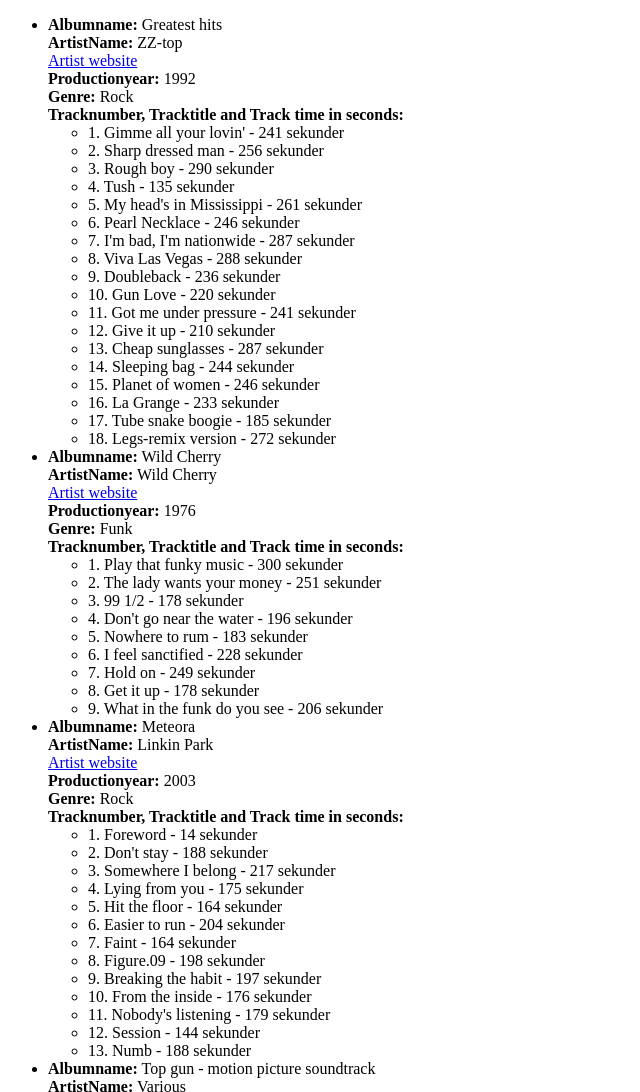
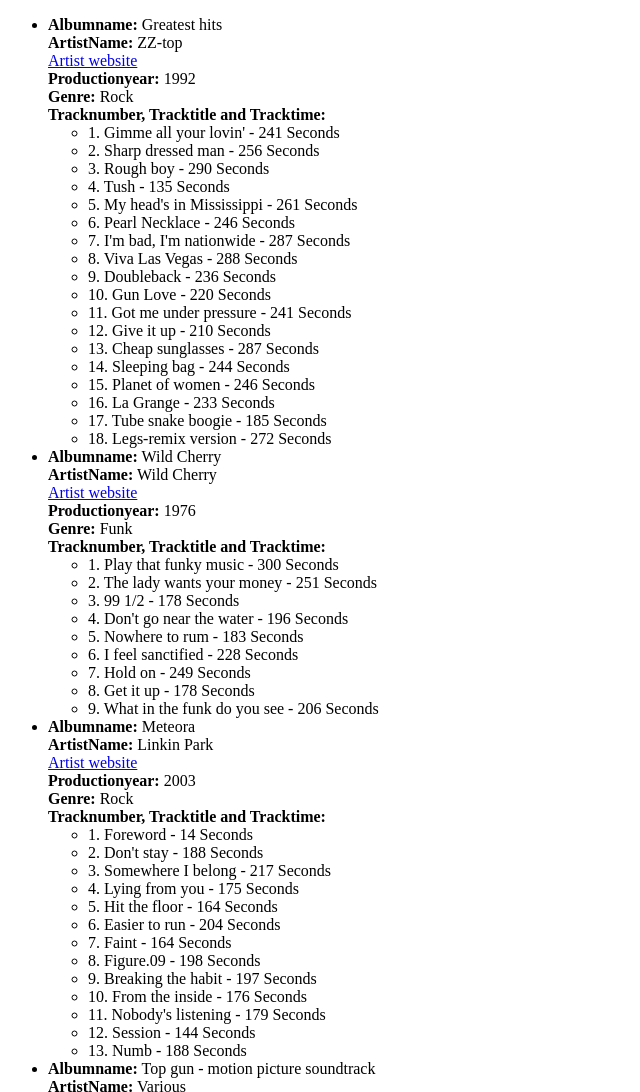
Before and after one commit to mauaf1/8-Balls, a plain HTML site: page Aflevering3.html in a window 1280 px wide. Shown: the top 1092 px of the page, without its empty margins (0-640 px from the left). Drawn offline with Linux system fonts and the light colour scheme.

Commit message:
lidt mere

```diff
--- a/Aflevering3.html
+++ b/Aflevering3.html
@@ -22,9 +22,9 @@ fetch('albums.json')
         <a href="${album.artistWebsite}" target="_blank">Artist website</a> <br>
         <strong>Productionyear:</strong> ${album.productionYear} <br>
         <strong>Genre:</strong> ${album.genre} <br>
-        <strong>Tracknumber, Tracktitle and Track time in seconds:</strong> <br>
+        <strong>Tracknumber, Tracktitle and Tracktime:</strong> <br>
         <ul>
-          ${album.trackList.map(track => `<li>${track.trackNumber}. ${track.trackTitle} - ${track.trackTimeInSeconds} sekunder</li>`).join('')}
+          ${album.trackList.map(track => `<li>${track.trackNumber}. ${track.trackTitle} - ${track.trackTimeInSeconds} Seconds</li>`).join('')}
         </ul>
       `;
       albumListe.appendChild(listItem);
```
